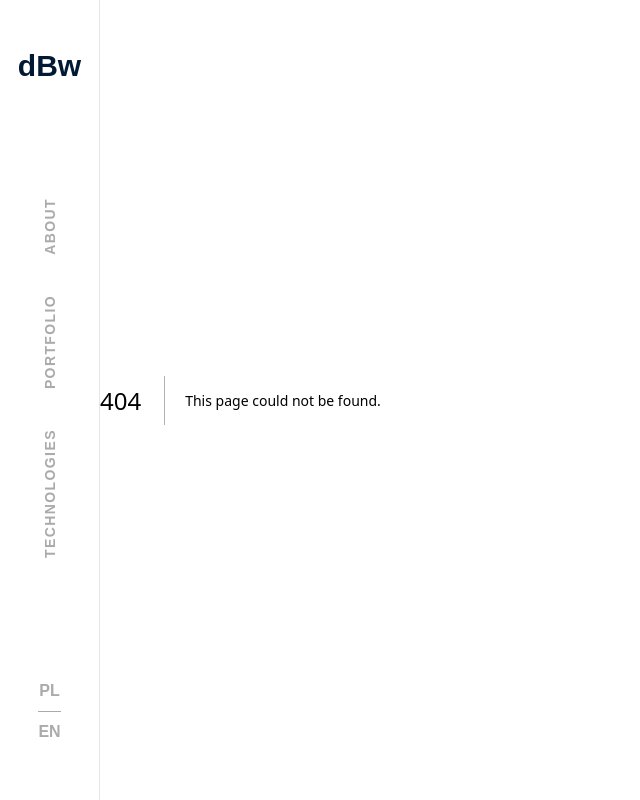
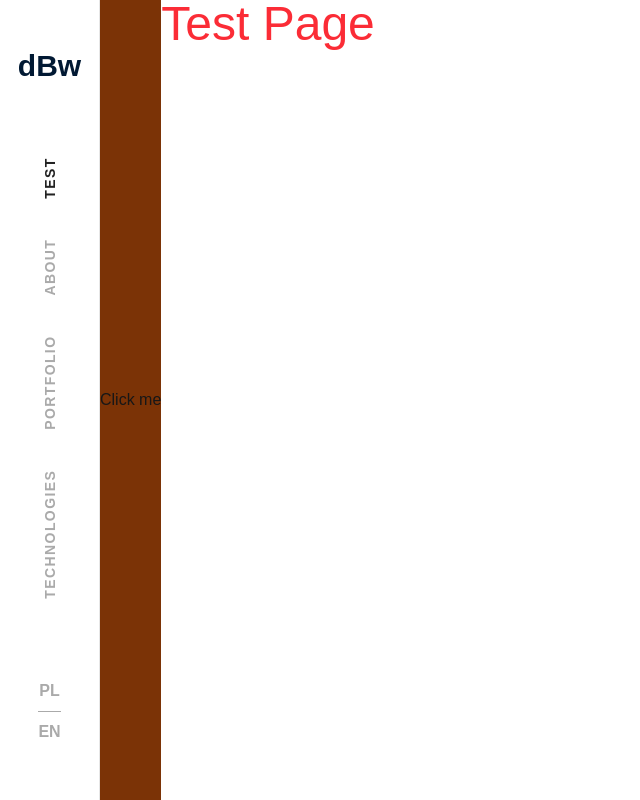
Before and after one commit to ArturDBW/newPortfolioApp, a Next.js app in the folder frontend/: page /test in a window 1280 px wide. Before the commit this address had no page. Shown: the whole page, without its empty margins (0-640 px from the left). Built offline with nearby package versions, Linux system fonts and the light colour scheme.

Commit message:
before wipe-white-on animation

```diff
--- a/frontend/app/components/Header.tsx
+++ b/frontend/app/components/Header.tsx
@@ -39,6 +39,13 @@ export default function Header() {
               About
             </li>
           </Link>
+          <Link href="/test">
+            <li
+              className={`${isActive("/test") ? "text-[#222222]" : "text-[#aaaaaa]"} transition-all hover:text-[#222222]`}
+            >
+              test
+            </li>
+          </Link>
         </ul>
       </nav>
       <div className="flex flex-col font-bold text-[#aaaaaa]">
--- a/frontend/app/globals.css
+++ b/frontend/app/globals.css
@@ -58,13 +58,14 @@ body {
 }
 
 /* Routing animation */
+/*  -------------------------------------------------------------------- */
 
-/* @keyframes wipeIn {
-  0% {
+@keyframes wipeIn {
+  from {
     transform: scaleX(0);
   }
 
-  100% {
+  to {
     transform: scaleX(1);
   }
 }
@@ -74,10 +75,11 @@ body {
   inset: 0;
   z-index: 9;
   transform-origin: left;
-  animation: wipeIn 3.4s ease-in-out forwards 3.4s;
-  background-color: #fff;
-  transform: scaleX(0);
-} */
+  background: #fff;
+  animation: wipeIn 1.8s ease-in forwards;
+}
+
+/*  -------------------------------------------------------------------- */
 
 @keyframes wipeOut {
   from {
@@ -152,6 +154,13 @@ body {
   animation: slide-up 1.6s ease-in-out forwards 1s;
 }
 
+.slide-up-animation-2s {
+  animation: slide-up 1.6s ease-in-out forwards 1.5s;
+}
+.slide-up-animation-3s {
+  animation: slide-up 1.6s ease-in-out forwards 2s;
+}
+
 @keyframes fadeInRight {
   from {
     opacity: 0;
--- a/frontend/app/page.tsx
+++ b/frontend/app/page.tsx
@@ -8,7 +8,7 @@ export default function Home() {
         <div className="slide-down-animation -translate-y-25 text-xl font-bold">
           Artur Wiśniewski
         </div>
-        <div className="before:w- slide-down-animation relative flex -translate-y-25 space-x-4 before:absolute before:top-1/2 before:right-26 before:h-px before:w-6 before:-translate-y-1/2 before:bg-[#e6e6e6] before:content-['']">
+        <div className="slide-down-animation relative flex -translate-y-25 space-x-4 before:absolute before:top-1/2 before:right-26 before:h-px before:w-6 before:-translate-y-1/2 before:bg-[#e6e6e6] before:content-['']">
           <IconGitHub />
           <IconLinkedin />
         </div>
--- a/frontend/app/technologies/page.tsx
+++ b/frontend/app/technologies/page.tsx
@@ -18,7 +18,7 @@ export default function Page() {
       <div className="white-wipe-out" />
       <div className="flex w-full">
         <div className="flex-3 bg-white">
-          <div className="border-b border-[#e6e6e6] px-25 py-30">
+          <div className="slide-up-animation-2s translate-y-25 border-b border-[#e6e6e6] px-25 py-30 opacity-0">
             <h2 className="text-5xl font-bold tracking-wider text-[#011933]">
               Technologies
             </h2>
@@ -27,14 +27,14 @@ export default function Page() {
             </h5>
           </div>
           <div className="border-b border-[#e6e6e6] px-25 py-20">
-            <p className="text-[#011933]">
+            <p className="slide-up-animation-2s translate-y-25 text-[#011933] opacity-0">
               Below are the technologies I`ve used in completed projects and am
               ready to apply in a Junior Developer <br /> role. I`m always eager
               to learn new tools and frameworks, so this list is constantly
               evolving as I expand my skill set.
             </p>
           </div>
-          <div className="flex flex-wrap space-y-12 space-x-12 px-25 py-20">
+          <div className="slide-up-animation-3s flex translate-y-25 flex-wrap space-y-12 space-x-12 px-25 py-20 opacity-0">
             <IconHTML />
             <IconCSS />
             <IconSass />
--- /dev/null
+++ b/frontend/app/test/page.tsx
@@ -0,0 +1,21 @@
+"use client";
+
+import { useState } from "react";
+
+export default function Page() {
+  const [isActive, setIsActive] = useState(false);
+  console.log(isActive);
+
+  return (
+    <>
+      <div className={` ${isActive ? "white-wipe-in" : "white-wipe-out"}`} />
+      <button
+        className="z-20 bg-amber-900"
+        onClick={() => setIsActive(!isActive)}
+      >
+        Click me
+      </button>
+      <div className="text-5xl text-red-500">Test Page</div>
+    </>
+  );
+}
```
